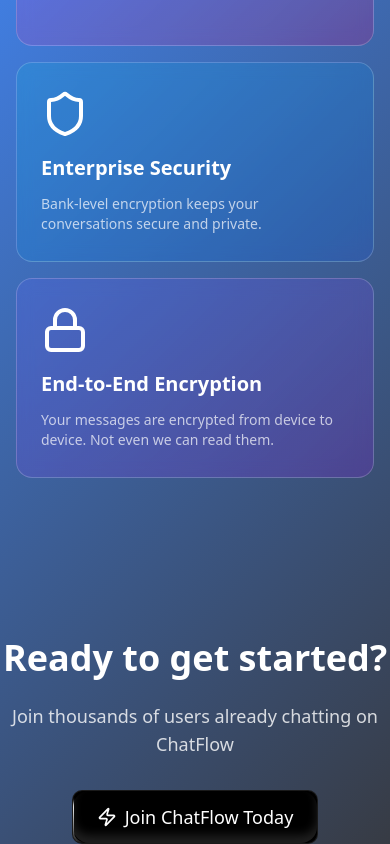
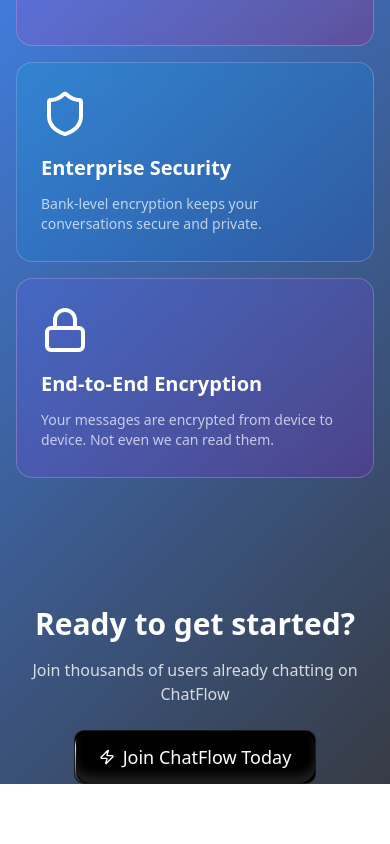
Before and after one commit to abdorrahmani/chat-service, a Next.js app: page / in a window 390 px wide. Shown: the part 1507-2351 px from the top of the page. After the commit the page ends 2291 px from the top, so only its background shows below. Built offline with nearby package versions, Linux system fonts and the light colour scheme.

Commit message:
✨ feat: add CTASection component for call-to-action with animated button and integrate it into Home page

```diff
--- a/src/app/page.tsx
+++ b/src/app/page.tsx
@@ -1,13 +1,11 @@
 "use client"
 
-import { useState } from "react"
-import { motion } from "framer-motion"
-import { SignupDialog } from "@/components/signup-dialog"
+import {useState} from "react"
+import {SignupDialog} from "@/components/signup-dialog"
 import Navbar from "@/components/navbar";
 import HeroSection from "@/components/hero-section";
-import { Zap } from "lucide-react"
-import {ShimmerButton} from "@/components/shimmer-button";
 import FeatureSection from "@/components/feature-section";
+import CTASection from "@/components/cta-section";
 
 export default function Home() {
     const [showSignup, setShowSignup] = useState(false)
@@ -17,25 +15,7 @@
             <Navbar setShowSignup={setShowSignup} />
             <HeroSection setShowSignup={setShowSignup} />
             <FeatureSection/>
-
-
-            {/* Call to Action */}
-            <motion.div
-                initial={{ y: 50, opacity: 0 }}
-                animate={{ y: 0, opacity: 1 }}
-                transition={{ duration: 0.8, delay: 1.0 }}
-                className="text-center mt-24"
-            >
-                <h2 className="text-4xl font-bold text-white mb-6">Ready to get started?</h2>
-                <p className="text-white/80 text-lg mb-8">Join thousands of users already chatting on ChatFlow</p>
-
-                <ShimmerButton onClick={() => setShowSignup(true)}
-                               className="bg-accent hover:bg-accent/90  text-white text-lg inline-flex">
-                    <Zap className="mr-2 h-5 w-5" />
-                    Join ChatFlow Today
-                </ShimmerButton>
-
-            </motion.div>
+            <CTASection setShowSignup={setShowSignup} />
 
             <SignupDialog open={showSignup} onOpenChange={setShowSignup} />
         </div>
--- /dev/null
+++ b/src/components/cta-section.tsx
@@ -0,0 +1,26 @@
+import {motion} from "framer-motion";
+import {ShimmerButton} from "@/components/shimmer-button";
+import {Zap} from "lucide-react";
+import {Dispatch, SetStateAction} from "react";
+
+export default function CTASection({setShowSignup}: {setShowSignup:Dispatch<SetStateAction<boolean>>}) {
+    return (
+        <motion.div
+            initial={{ y: 50, opacity: 0 }}
+            animate={{ y: 0, opacity: 1 }}
+            transition={{ duration: 0.8, delay: 1.0 }}
+            className="text-center mt-16 md:mt-24 px-4"
+        >
+            <h2 className="text-3xl md:text-4xl font-bold text-white mb-4 md:mb-6">Ready to get started?</h2>
+            <p className="text-white/80 text-base md:text-lg mb-6 md:mb-8">
+                Join thousands of users already chatting on ChatFlow
+            </p>
+
+            <ShimmerButton onClick={() => setShowSignup(true)}
+                           className="bg-accent hover:bg-accent/90  text-white text-lg inline-flex">
+                <Zap className="mr-2 h-4 w-4 md:h-5 md:w-5" />
+                Join ChatFlow Today
+            </ShimmerButton>
+        </motion.div>
+    );
+}
```
